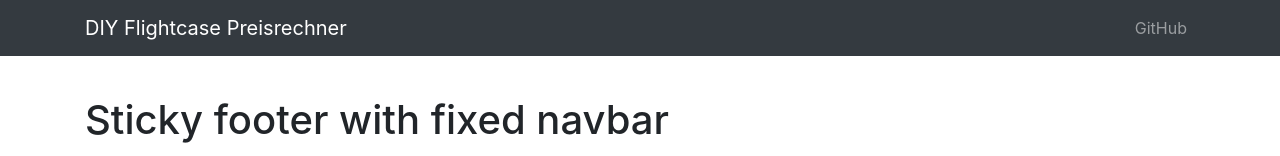
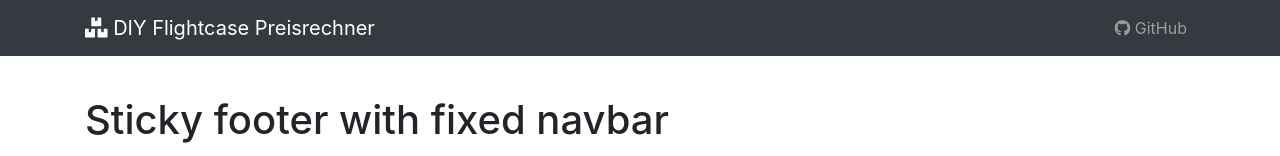
Before and after one commit to hrueger/diy-flightcase-calculator, an Angular app: page / in a window 1280 px wide. Shown: the top 156 px of the page. Built offline with nearby package versions, Linux system fonts and the light colour scheme.

Commit message:
added fontawesome

```diff
--- a/package.json
+++ b/package.json
@@ -19,6 +19,7 @@
     "@angular/platform-browser": "~10.0.6",
     "@angular/platform-browser-dynamic": "~10.0.6",
     "@angular/router": "~10.0.6",
+    "@fortawesome/fontawesome-free": "^5.14.0",
     "bootstrap": "^4.5.1",
     "rxjs": "~6.5.5",
     "tslib": "^2.0.0",
--- a/src/app/app.component.html
+++ b/src/app/app.component.html
@@ -2,11 +2,11 @@
     <nav class="navbar navbar-expand-md navbar-dark fixed-top bg-dark">
         <div class="container">
 
-            <a class="navbar-brand" href="#">DIY Flightcase Preisrechner</a>
+            <a class="navbar-brand" href="#"><i class="fas fa-boxes"></i> DIY Flightcase Preisrechner</a>
             <div class="collapse navbar-collapse" id="navbarCollapse">
                 <ul class="navbar-nav ml-auto">
                     <li class="nav-item">
-                        <a class="nav-link" href="https://github.com/hrueger/diy-flightcase-calculator">GitHub</a>
+                        <a class="nav-link" href="https://github.com/hrueger/diy-flightcase-calculator"><i class="fab fa-github"></i> GitHub</a>
                     </li>
                 </ul>
             </div>
--- a/src/styles.scss
+++ b/src/styles.scss
@@ -1 +1,2 @@
 @import "~bootstrap/scss/bootstrap.scss";
+@import "~@fortawesome/fontawesome-free/css/all.css";
```
Also changed, not shown: 1 other file (tests, documents, lock files or other folders).
